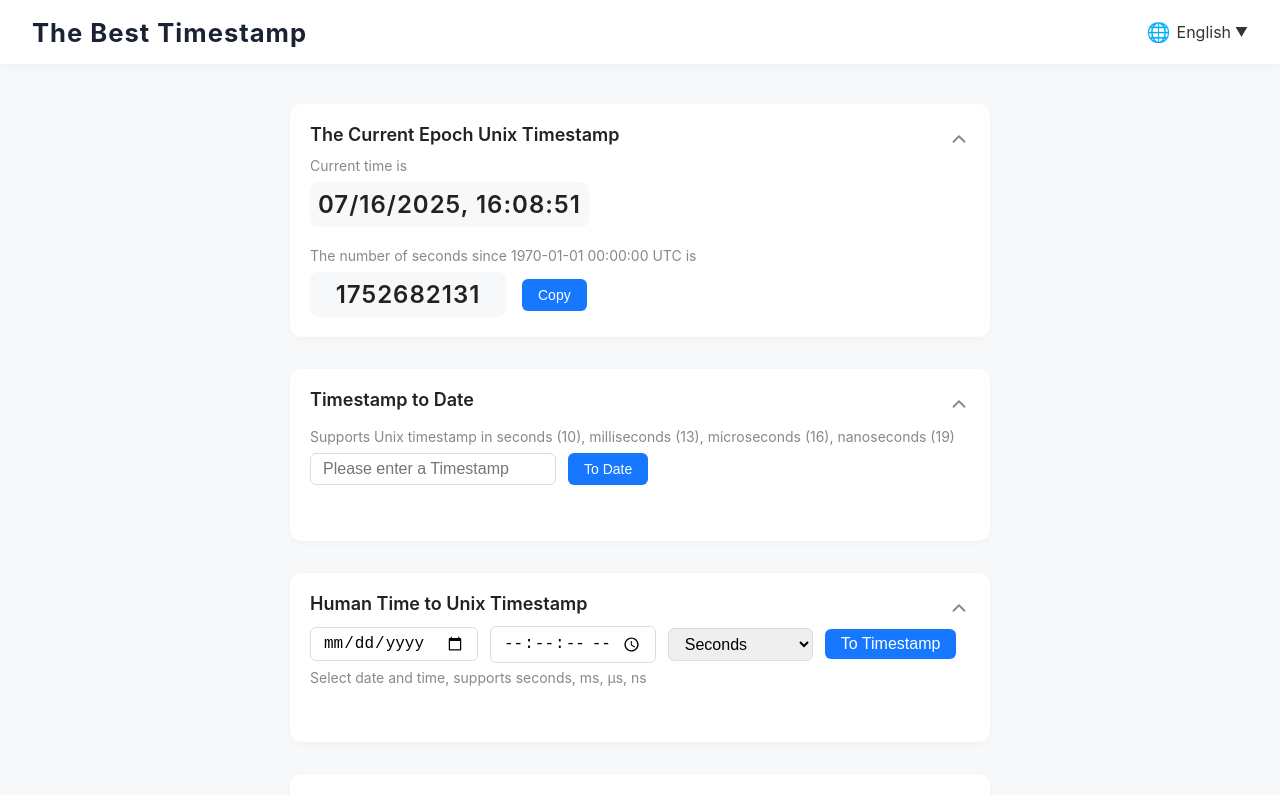
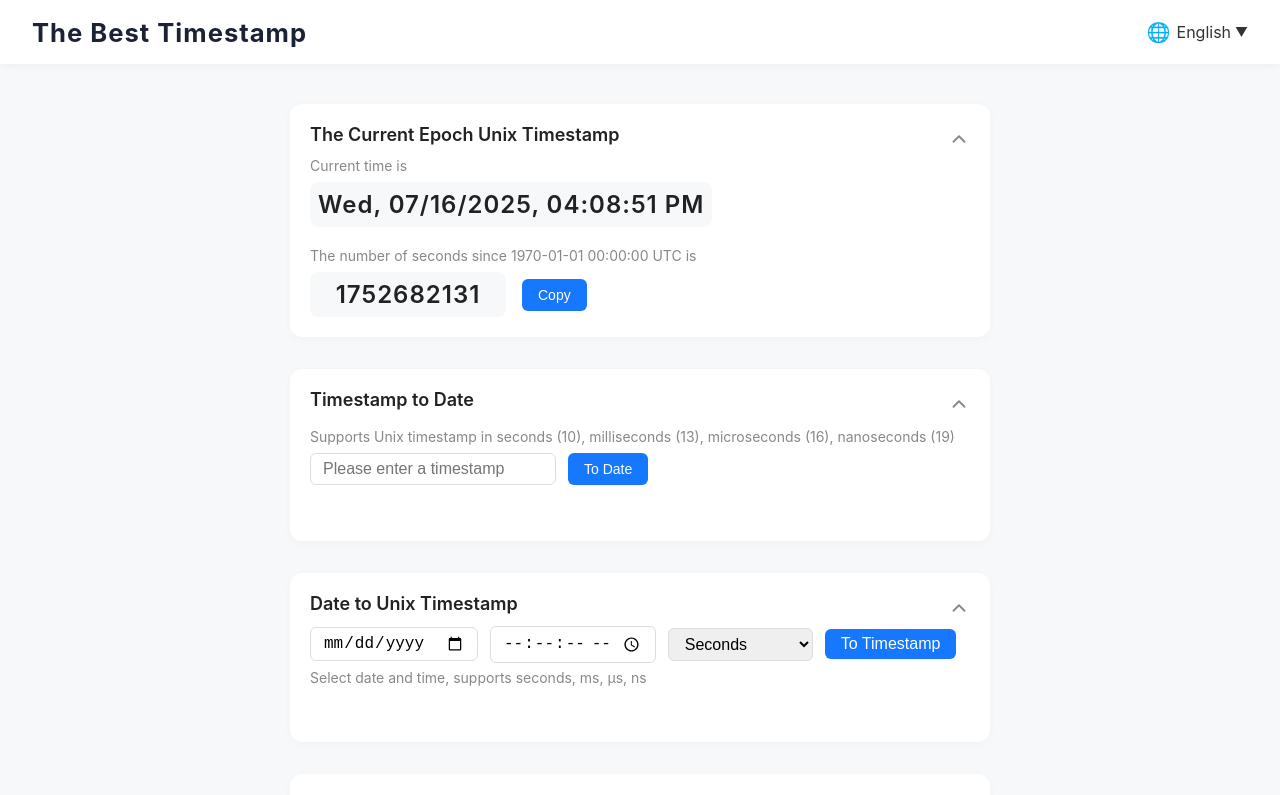
Before and after one commit to xuekeven/best-timestamp, a React (Create React App) app: page / in a window 1280 px wide. Shown: the top 795 px of the page. Built offline with nearby package versions, Linux system fonts and the light colour scheme.

Commit message:
feat:优化时间戳展示和转换

```diff
--- a/src/App.tsx
+++ b/src/App.tsx
@@ -182,10 +182,25 @@ function App() {
     }
     if (!isNaN(date.getTime())) {
       setGmtTime(date.toLocaleString(lang === 'zh' ? 'zh-CN' : 'en-US', {
-        timeZone: 'UTC', hour12: true, weekday: 'long', year: 'numeric', month: 'long', day: 'numeric', hour: 'numeric', minute: '2-digit', second: '2-digit',
+        timeZone: 'UTC',
+        hour12: true,
+        weekday: 'short',
+        year: 'numeric',
+        month: '2-digit',
+        day: '2-digit',
+        hour: '2-digit',
+        minute: '2-digit',
+        second: '2-digit',
       }));
       const localStr = date.toLocaleString(lang === 'zh' ? 'zh-CN' : 'en-US', {
-        hour12: true, weekday: 'long', year: 'numeric', month: 'long', day: 'numeric', hour: 'numeric', minute: '2-digit', second: '2-digit',
+        hour12: true,
+        weekday: 'short',
+        year: 'numeric',
+        month: '2-digit',
+        day: '2-digit',
+        hour: '2-digit',
+        minute: '2-digit',
+        second: '2-digit',
       });
       const offset = -date.getTimezoneOffset();
       const sign = offset >= 0 ? '+' : '-';
@@ -256,13 +271,13 @@ function App() {
       {/* <Helmet htmlAttributes={{ lang: lang }}>...</Helmet> */}
       <Header lang={lang} setLang={setLang} dropdown={dropdown} setDropdown={setDropdown} langRef={langRef as React.RefObject<HTMLDivElement>} LANGUAGES={LANGUAGES} />
       <main className="main-content">
-        <Section title={lang === 'zh' ? '当前 Unix 时间戳（Unix timestamp）' : 'The Current Epoch Unix Timestamp'} open={openSections.ts} onToggle={() => handleToggleSection('ts')} showToggle onMouseEnter={() => setCopyIdx('ts')} onMouseLeave={() => setCopyIdx(null)}>
+        <Section title={lang === 'zh' ? '当前时间戳（Unix Timestamp）' : 'The Current Epoch Unix Timestamp'} open={openSections.ts} onToggle={() => handleToggleSection('ts')} showToggle onMouseEnter={() => setCopyIdx('ts')} onMouseLeave={() => setCopyIdx(null)}>
           <TimestampDisplay timestamp={timestamp} copied={copied} onCopy={handleCopy} lang={lang} open={openSections.ts} />
         </Section>
         <Section title={lang === 'zh' ? '时间戳转日期' : 'Timestamp to Date'} open={openSections.toHuman} onToggle={() => handleToggleSection('toHuman')} showToggle onMouseEnter={() => setCopyIdx('toHuman')} onMouseLeave={() => setCopyIdx(null)}>
           <TimestampToHuman inputTs={inputTs} setInputTs={setInputTs} handleTsToHuman={handleTsToHuman} tsError={tsError} humanTime={humanTime} gmtTime={gmtTime} localTime={localTime} relativeTime={relativeTime} lang={lang} open={openSections.toHuman} />
         </Section>
-        <Section title={lang === 'zh' ? '人类时间转 Unix 时间戳' : 'Human Time to Unix Timestamp'} open={openSections.toTs} onToggle={() => handleToggleSection('toTs')} showToggle onMouseEnter={() => setCopyIdx('toTs')} onMouseLeave={() => setCopyIdx(null)}>
+        <Section title={lang === 'zh' ? '日期转 Unix 时间戳' : 'Date to Unix Timestamp'} open={openSections.toTs} onToggle={() => handleToggleSection('toTs')} showToggle onMouseEnter={() => setCopyIdx('toTs')} onMouseLeave={() => setCopyIdx(null)}>
           <HumanToTimestamp inputDate={inputDate} setInputDate={setInputDate} inputTime={inputTime} setInputTime={setInputTime} tsUnit={tsUnit} setTsUnit={setTsUnit} handleHumanToTs={handleHumanToTs} ts3Error={ts3Error} outputTs={outputTs} lang={lang} open={openSections.toTs} />
         </Section>
         <Section title={lang === 'zh' ? '多语言代码示例' : 'Code Examples in Multiple Languages'} open={openSections.code} onToggle={() => handleToggleSection('code')} showToggle onMouseEnter={() => setCopyIdx('code')} onMouseLeave={() => setCopyIdx(null)}>
--- a/src/components/TimestampDisplay.tsx
+++ b/src/components/TimestampDisplay.tsx
@@ -29,7 +29,8 @@ const TimestampDisplay: React.FC<TimestampDisplayProps> = ({ timestamp, copied,
         }}
       >
         {new Date(timestamp * 1000).toLocaleString(lang === 'zh' ? 'zh-CN' : 'en-US', {
-          hour12: false,
+          hour12: true,
+          weekday: 'short',
           year: 'numeric',
           month: '2-digit',
           day: '2-digit',
--- a/src/components/TimestampToHuman.tsx
+++ b/src/components/TimestampToHuman.tsx
@@ -26,7 +26,7 @@ const TimestampToHuman: React.FC<TimestampToHumanProps> = ({ inputTs, setInputTs
           type="text"
           inputMode="numeric"
           pattern="\\d*"
-          placeholder={lang === 'zh' ? "请输入时间戳" : "Please enter a Timestamp"}
+          placeholder={lang === 'zh' ? "请输入时间戳" : "Please enter a timestamp"}
           value={inputTs}
           onChange={e => setInputTs(e.target.value.replace(/[^\d]/g, ''))}
           style={{
```
